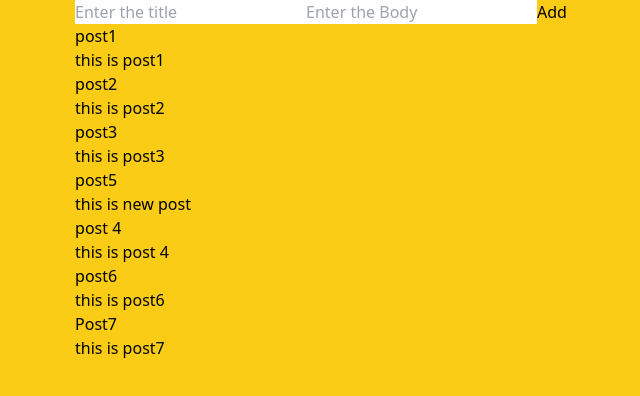
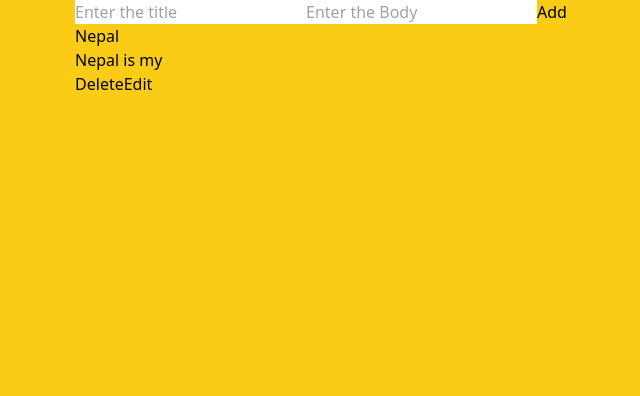
Before and after one commit to ChetreNelson/ReduxTsViteReact, a React (Vite) app: page / in a window 1280 px wide. Shown: the top 396 px of the page, without its empty margins (319-959 px from the left). Built offline with nearby package versions, Linux system fonts and the light colour scheme; data requests are answered from the project's data file.

Commit message:
crud with rtk

```diff
--- a/src/db.json
+++ b/src/db.json
@@ -1,39 +1,9 @@
 {
   "posts": [
     {
-      "title": "post1",
-      "body": "this is post1",
-      "id": "1"
-    },
-    {
-      "title": "post2",
-      "body": "this is post2",
-      "id": "2"
-    },
-    {
-      "title": "post3",
-      "body": "this is post3",
-      "id": "3"
-    },
-    {
-      "id": 714.7115521749372,
-      "title": "post5",
-      "body": "this is new post"
-    },
-    {
-      "id": 333.082862062732,
-      "title": "post 4",
-      "body": "this is post 4"
-    },
-    {
-      "id": 713.7798099816877,
-      "title": "post6",
-      "body": "this is post6"
-    },
-    {
-      "id": 817.027871248065,
-      "title": "Post7",
-      "body": "this is post7"
+      "title": "Nepal",
+      "body": "Nepal is my ",
+      "id": "250.3017980201423"
     }
   ]
 }
--- a/src/redux/api/api.ts
+++ b/src/redux/api/api.ts
@@ -5,21 +5,41 @@ export const myAPi = createApi({
   baseQuery: fetchBaseQuery({
     baseUrl: "http://localhost:3000/",
   }),
-  tagTypes:["Posts"],
+  tagTypes: ["Posts"],
   endpoints: (builder) => ({
-    getPosts: builder.query<Post[], string>({ query: () => "posts",
-    providesTags:["Posts"]
-}),
+    getPosts: builder.query<Post[], string>({
+      query: () => "posts",
+      providesTags: ["Posts"],
+    }),
     addPosts: builder.mutation<Post, Post>({
       query: (post) => ({
         url: "posts",
         method: "POST",
         body: post,
       }),
-      invalidatesTags:["Posts"]
+      invalidatesTags: ["Posts"],
     }),
-
+    deletePosts: builder.mutation<void, number>({
+      query: (postId) => ({
+        url: `posts/${postId}`,
+        method: "DELETE",
+      }),
+      invalidatesTags: ["Posts"],
+    }),
+    updatePosts: builder.mutation<Post, { id: number; post: Post }>({
+      query: ({id, post}) => ({
+        url: `posts/${id}`,
+        method: "PUT",
+        body: post,
+      }),
+      invalidatesTags: ["Posts"],
+    }),
   }),
 });
 
-export const { useGetPostsQuery,useAddPostsMutation } = myAPi;
+export const {
+  useGetPostsQuery,
+  useAddPostsMutation,
+  useDeletePostsMutation,
+  useUpdatePostsMutation,
+} = myAPi;
--- a/src/rtkquery/PostCard.tsx
+++ b/src/rtkquery/PostCard.tsx
@@ -1,12 +1,49 @@
-import React from 'react'
+import React, { useState } from "react";
+import {
+  useDeletePostsMutation,
+  useUpdatePostsMutation,
+} from "../redux/api/api";
 
-const PostCard = ({post}:{post:Post}) => {
+const PostCard = ({ post }: { post: Post }) => {
+  const [deletePosts] = useDeletePostsMutation();
+  const [updatePosts] = useUpdatePostsMutation();
+
+  const [isediting, setEditing] = useState(false);
+  const [title, setTitle] = useState(post.title);
+  const [body, setBody] = useState(post.body);
+
+  const handleDelete = () => {
+    deletePosts(post.id);
+  };
+  const handleUpdate = () => {
+    updatePosts({ id: post.id, post: { title, body } });
+  };
   return (
     <div>
-      <h1>{post.title}</h1>
-      <p>{post.body}</p>
+      {isediting ? (
+        <div>
+          <input
+            type="text"
+            value={title}
+            onChange={(e) => setTitle(e.target.value)}
+          />
+          <input
+            type="text"
+            value={body}
+            onChange={(e) => setBody(e.target.value)}
+          />
+          <button onClick={handleUpdate}>Update</button>
+        </div>
+      ) : (
+        <div>
+          <h1>{post.title}</h1>
+          <p>{post.body}</p>
+          <button onClick={handleDelete}>Delete</button>
+          <button onClick={() => setEditing(true)}>Edit</button>
+        </div>
+      )}
     </div>
-  )
-}
+  );
+};
 
-export default PostCard
+export default PostCard;
--- a/src/rtkquery/Posts.tsx
+++ b/src/rtkquery/Posts.tsx
@@ -1,15 +1,17 @@
 import React, { FormEvent, useState } from "react";
-import { useAddPostsMutation, useGetPostsQuery } from "../redux/api/api";
+import {
+  useAddPostsMutation,
+  useGetPostsQuery,
+} from "../redux/api/api";
 import PostCard from "./PostCard";
-import { useNavigate } from "react-router-dom";
 
 const Posts = () => {
-  const { isLoading, isError, data, isSuccess } = useGetPostsQuery("");
+  const { isLoading, isError, data } = useGetPostsQuery("");
   const [title, setTitle] = useState<string>("");
   const [body, setBody] = useState<string>("");
   const [addPosts] = useAddPostsMutation();
 
-  const navigate = useNavigate();
+
 
   const handleSubmit = (e: FormEvent<HTMLFormElement>) => {
     e.preventDefault();
@@ -19,8 +21,8 @@ const Posts = () => {
       id: Math.random() * 1000,
     };
     addPosts(post);
-    navigate("/");
   };
+
   console.log(isError, isLoading, data);
   return (
     <div>
```
